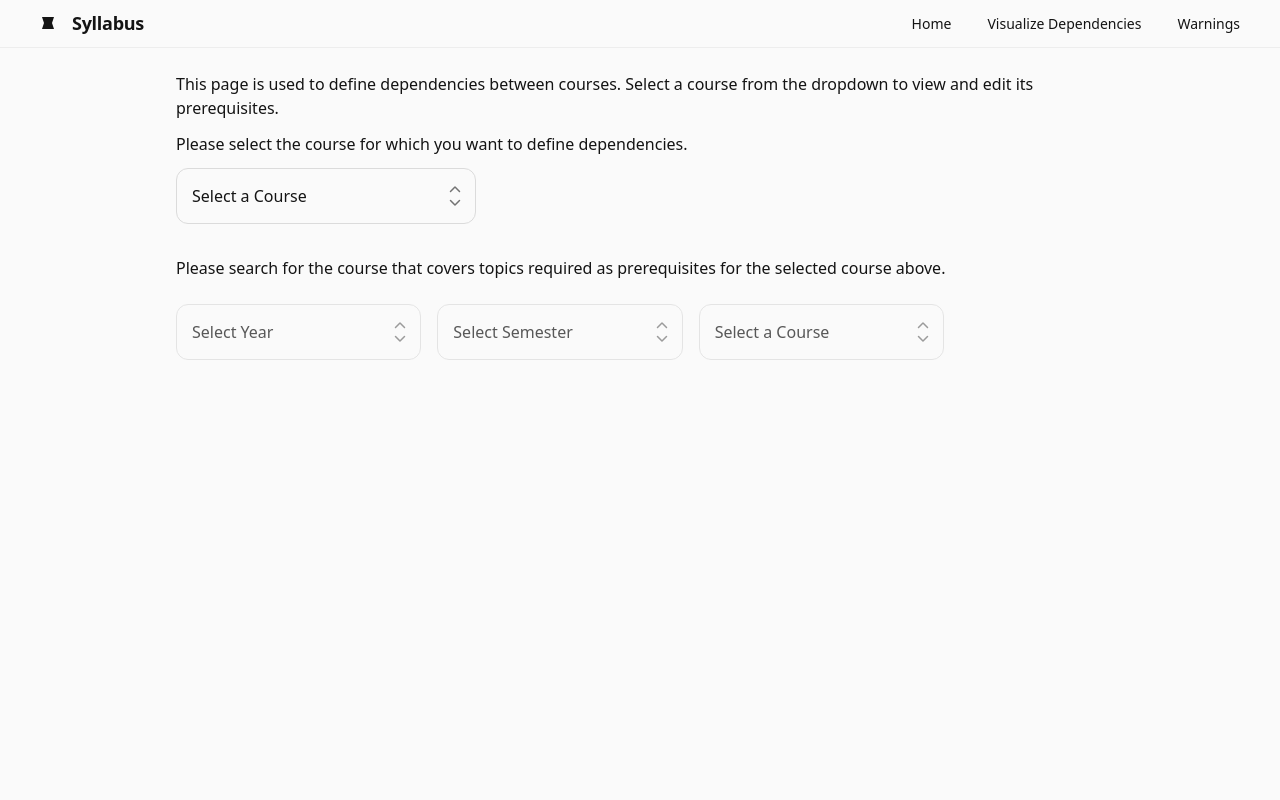
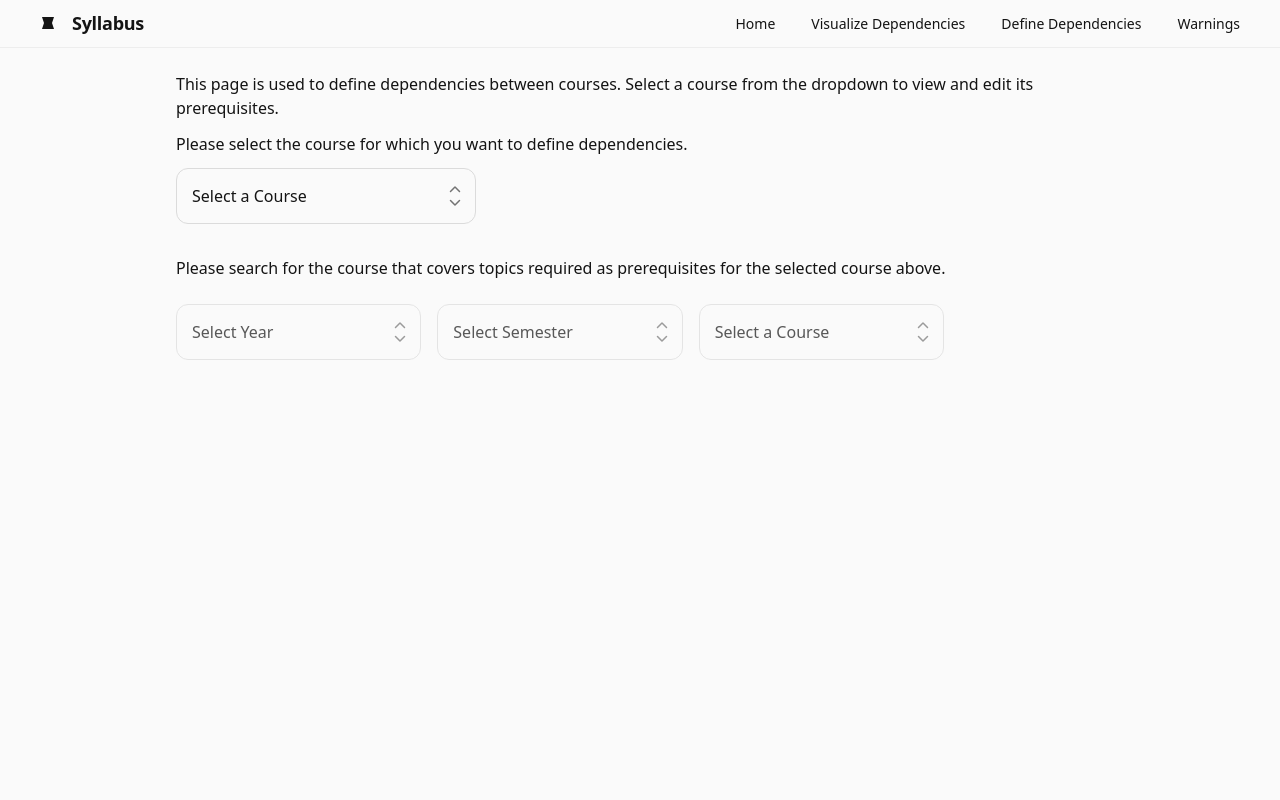
Before and after one commit to ajanes/syllabus, a Flask app: page /dependencies in a window 1280 px wide. Run offline with Flask 3, Linux system fonts and the light colour scheme; some libraries are stand-ins or nearby versions.

Commit message:
Add Define Dependencies menu and show dependency counts

```diff
--- a/templates/dependencies.html
+++ b/templates/dependencies.html
@@ -27,8 +27,9 @@
           <div class="flex flex-1 justify-end gap-8">
             <div class="flex items-center gap-9">
               <a class="text-[#141414] text-sm font-medium leading-normal" href="/">Home</a>
-              <a class="text-[#141414] text-sm font-medium leading-normal" href="/visualize">Visualize Dependencies</a>
-              <a class="text-[#141414] text-sm font-medium leading-normal" href="#">Warnings</a>
+                <a class="text-[#141414] text-sm font-medium leading-normal" href="/visualize">Visualize Dependencies</a>
+                <a class="text-[#141414] text-sm font-medium leading-normal" href="/dependencies">Define Dependencies</a>
+                <a class="text-[#141414] text-sm font-medium leading-normal" href="#">Warnings</a>
             </div>
           </div>
         </header>
```
Also changed, not shown: templates/visualize.html (+4 -3 lines).
